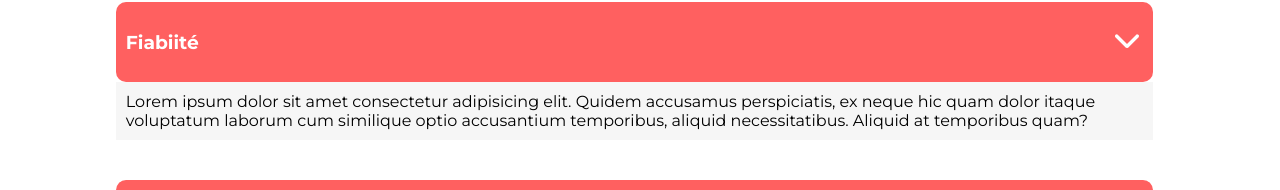
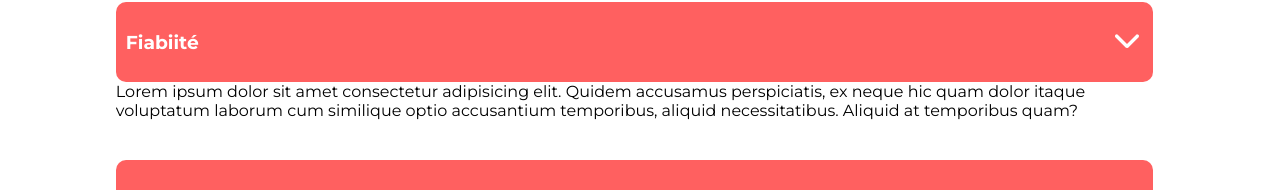
Before and after one commit to GuillaumeDon/kasa, a React (Create React App) app: page /about in a window 1280 px wide. Both pictures are taken after a click on the element "Fiabiité". Shown: the part 581-771 px from the top of the page. Built offline with nearby package versions, Linux system fonts and the light colour scheme.

Commit message:
Ajout des animations d'ouverture pour les collapses

```diff
--- a/src/components/Collapse/_collapse.scss
+++ b/src/components/Collapse/_collapse.scss
@@ -28,7 +28,6 @@
 //     list-style-type: none;
 // }
 
-
 .collapse-container {
     margin-bottom: 20px;
 
@@ -47,9 +46,20 @@
     }
 
     &-content {
-      background-color: $backgroundCard;
-      color: black;
-      padding: 10px;
+      overflow: hidden;
+      max-height: 0;
+      transition: max-height 0.3s ease, opacity 0.3s ease;
+      opacity: 0;
+
+      &.open {
+        opacity: 1;
+        max-height: 1000px; /* Set a large value to ensure content is fully shown */
+      }
+
+      &.closed {
+        opacity: 0;
+        max-height: 0;
+      }
     }
   }
 
--- a/src/components/Collapse/index.jsx
+++ b/src/components/Collapse/index.jsx
@@ -25,15 +25,24 @@
 // export default Collapse;
 
 
-import React, { useState } from 'react';
+import React, { useState, useRef, useEffect } from 'react';
 import { ArrowUpIcon } from '../../components/Arrows';
 
 const Collapse = ({ title, children, isList }) => {
   const [isOpen, setIsOpen] = useState(false);
+  const contentRef = useRef(null);
 
   const toggleCollapse = () => {
     setIsOpen(!isOpen);
   };
+
+  useEffect(() => {
+    if (isOpen) {
+      contentRef.current.style.maxHeight = `${contentRef.current.scrollHeight}px`;
+    } else {
+      contentRef.current.style.maxHeight = '0px';
+    }
+  }, [isOpen]);
 
   return (
     <div className="collapse-container">
@@ -43,7 +52,9 @@ const Collapse = ({ title, children, isList }) => {
           <ArrowUpIcon />
         </div>
       </div>
-      {isOpen && <div className="collapse-container-content">{children}</div>}
+      <div ref={contentRef} className={`collapse-container-content ${isOpen ? 'open' : 'closed'}`}>
+        {children}
+      </div>
     </div>
   );
 };
--- a/src/styles/main.css
+++ b/src/styles/main.css
@@ -150,9 +150,18 @@ body {
   margin-left: 0px 20px;
 }
 .collapse-container-content {
-  background-color: #F6F6F6;
-  color: black;
-  padding: 10px;
+  overflow: hidden;
+  max-height: 0;
+  transition: max-height 0.3s ease, opacity 0.3s ease;
+  opacity: 0;
+}
+.collapse-container-content.open {
+  opacity: 1;
+  max-height: 1000px; /* Set a large value to ensure content is fully shown */
+}
+.collapse-container-content.closed {
+  opacity: 0;
+  max-height: 0;
 }
 
 li {
```
Also changed, not shown: 1 other file (tests, documents, lock files or other folders).
